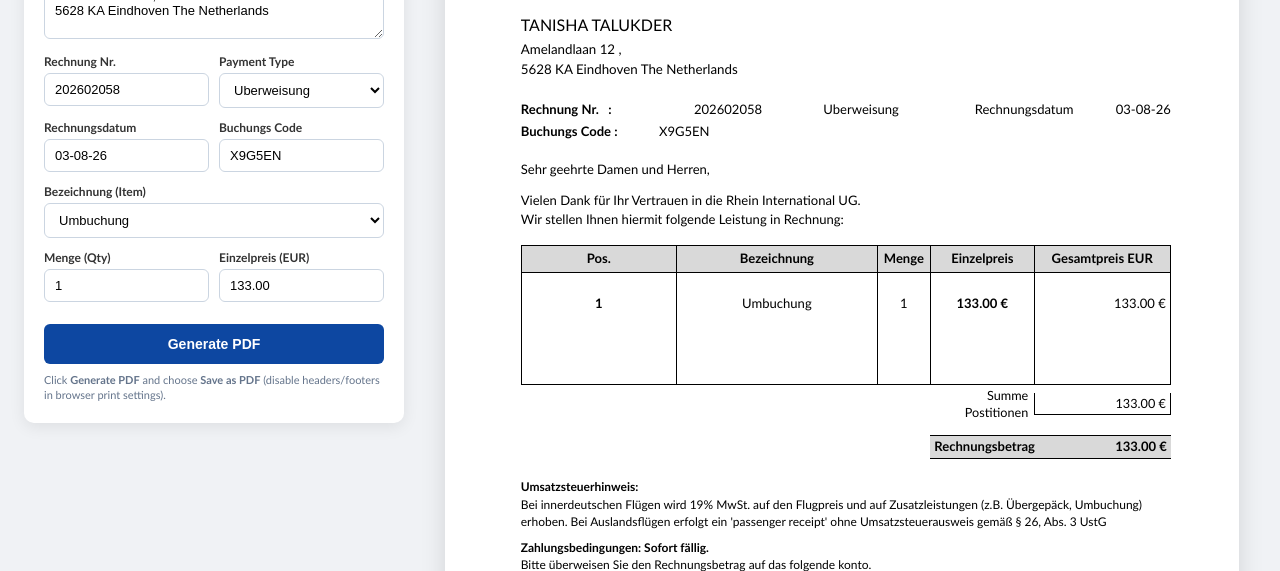
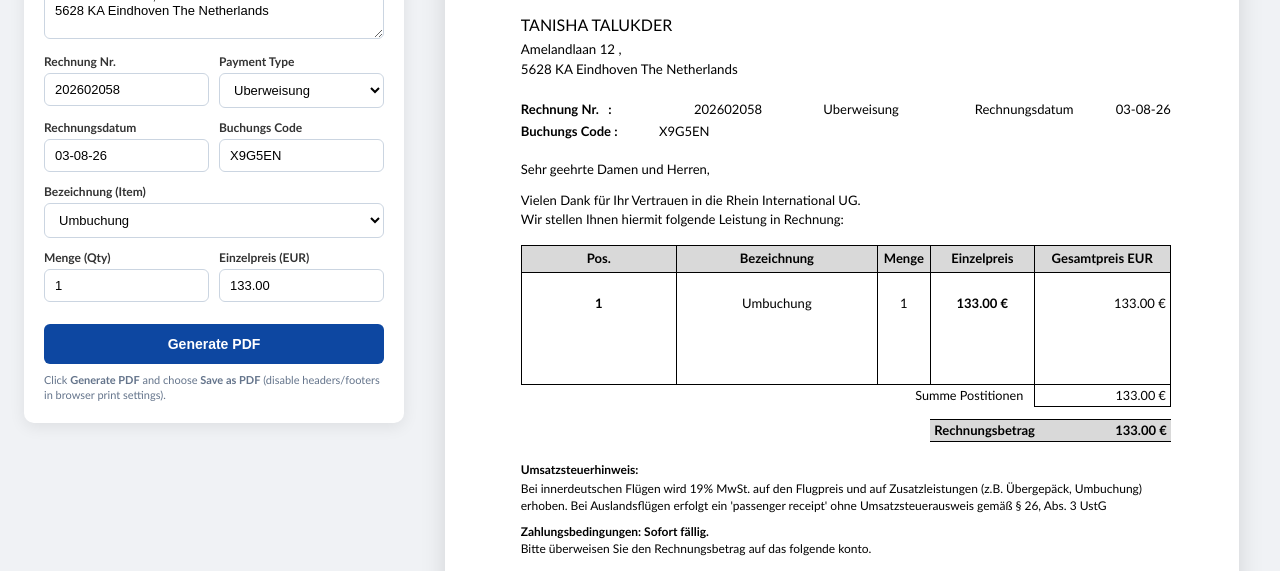
Before and after one commit to 196615nazmul/rheininvoice, a plain HTML site: page index.html in a window 1280 px wide. Shown: the part 194-765 px from the top of the page. Drawn offline with Linux system fonts and the light colour scheme; a script that the page names is missing.

Commit message:
Update index.html

```diff
--- a/index.html
+++ b/index.html
@@ -285,15 +285,14 @@
       align-items: center;
       width: 100%;
     }
-
-    .sum1-label {
-      width: 16%;
-      text-align: right;
-      padding-right: 6px;
-      font-size: 9.5pt;
-      padding-top: 2px;
-      padding-bottom: 2px;
-    }
+.sum1-label {
+    width: 30%;
+    text-align: right;
+    padding-right: 11px;
+    font-size: 9.5pt;
+    padding-top: 0px;
+    padding-bottom: 1px;
+}
 
     .sum1-val {
       width: 21%;
```
